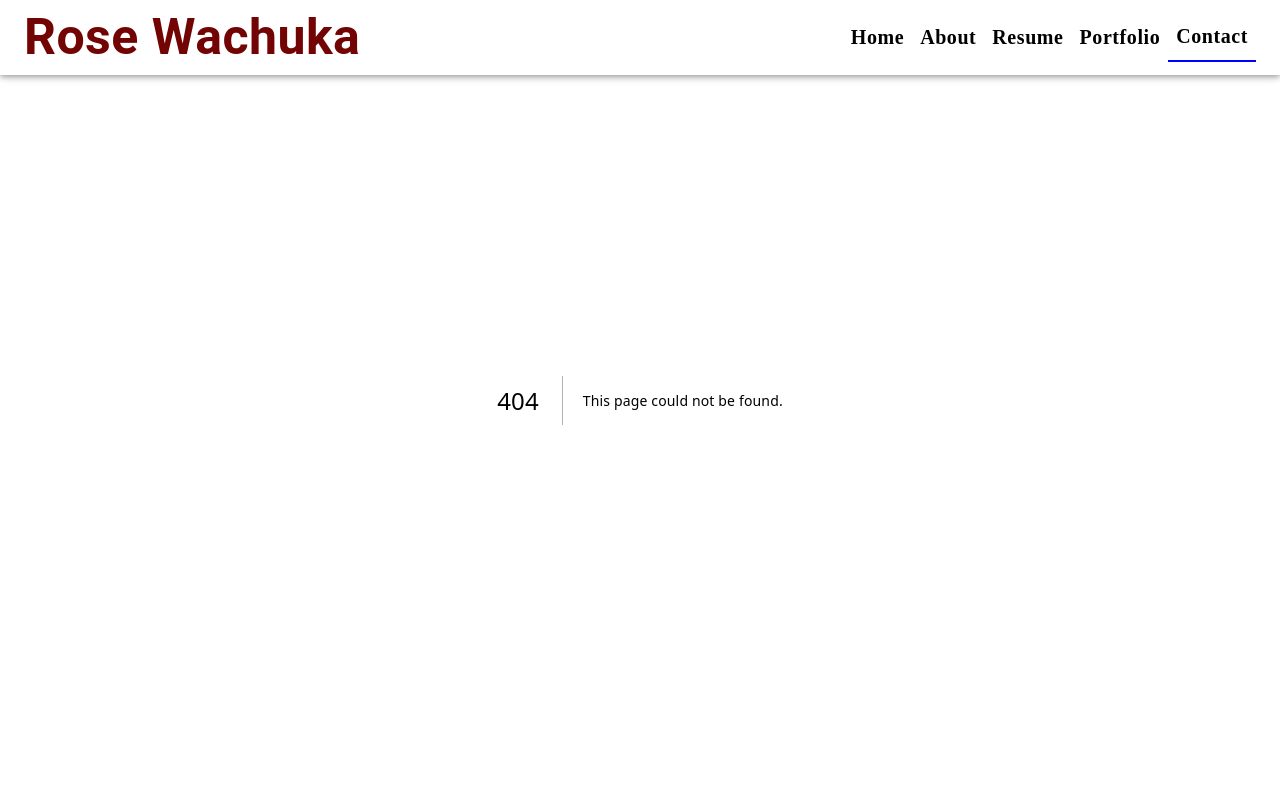
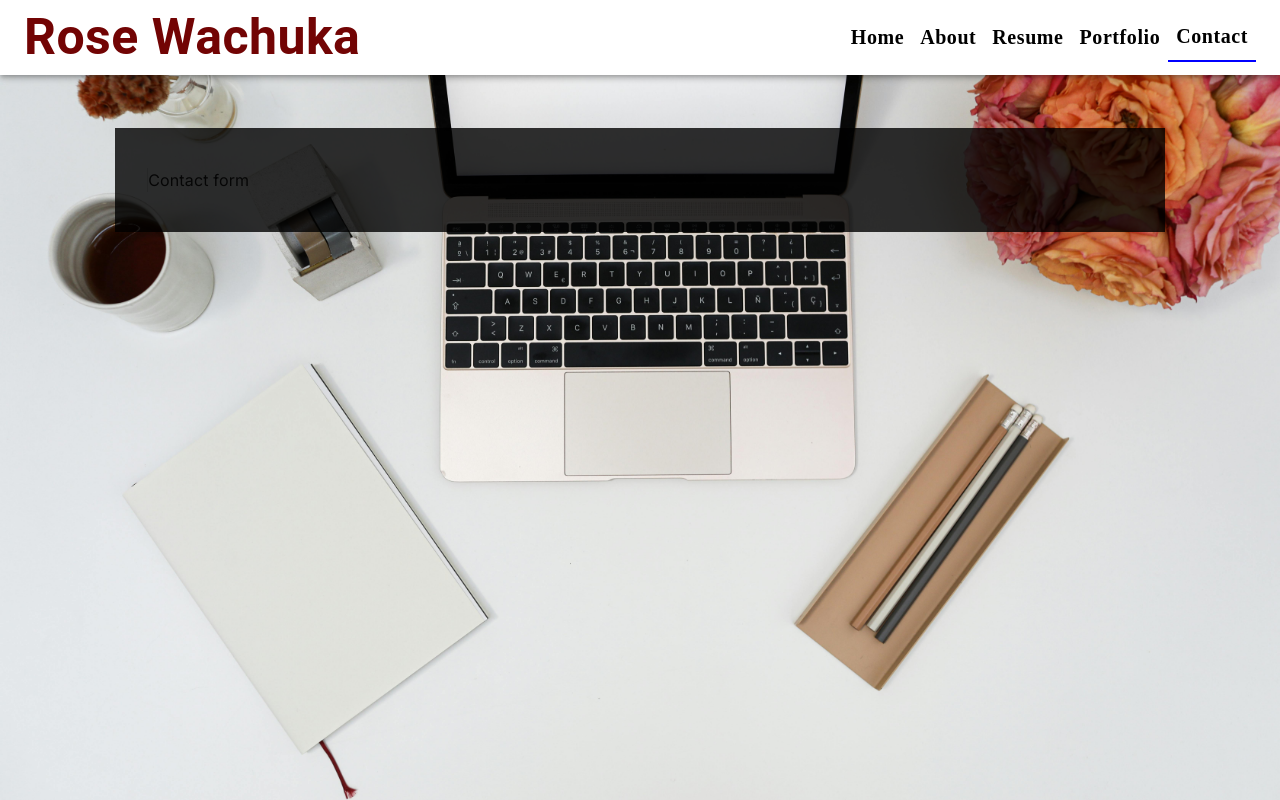
Before and after one commit to ro61zzy/myportfolio, a Next.js app: page /contact in a window 1280 px wide. Before the commit this address had no page. Built offline with nearby package versions, Linux system fonts and the light colour scheme.

Commit message:
Feature: Contact Me page

```diff
--- /dev/null
+++ b/src/app/contact/page.tsx
@@ -0,0 +1,50 @@
+"use client";
+
+import { Box, Divider } from "@mui/material";
+import React from "react";
+import Portfolio from "@/components/Portfolio";
+
+const Contact = () => {
+  return (
+    <Box
+      sx={{
+        display: "flex",
+        flexDirection: "column",
+        alignItems: "center",
+        p: { xs: "5rem 1rem ", sm: "8rem 9% 2rem 9%" },
+        height: "100vh",
+        overflowY: "auto",
+      }}
+    >
+      <Box
+        sx={{
+          backgroundColor: "rgba(0, 0, 0, 0.8)",
+          padding: {
+            xs: "1rem 1rem",
+            sm: "1rem 2rem",
+            md: "2.5rem 2rem",
+            xl: "7rem 2rem",
+          },
+          width: "100%",
+          //   height:"80vh"
+        }}
+      >
+        <Box sx={{display:"flex", flexDirection:{xs:"column", sm:"row"}}}>
+          <Box sx={{display:"flex", flexDirection:"column"}}>
+
+          </Box>
+          <Divider
+            orientation="vertical"
+            flexItem
+            sx={{
+              display: { xs: "none", sm: "block" },
+            }}
+          />
+          <Box>Contact form</Box>
+        </Box>
+      </Box>
+    </Box>
+  );
+};
+
+export default Contact;
```
